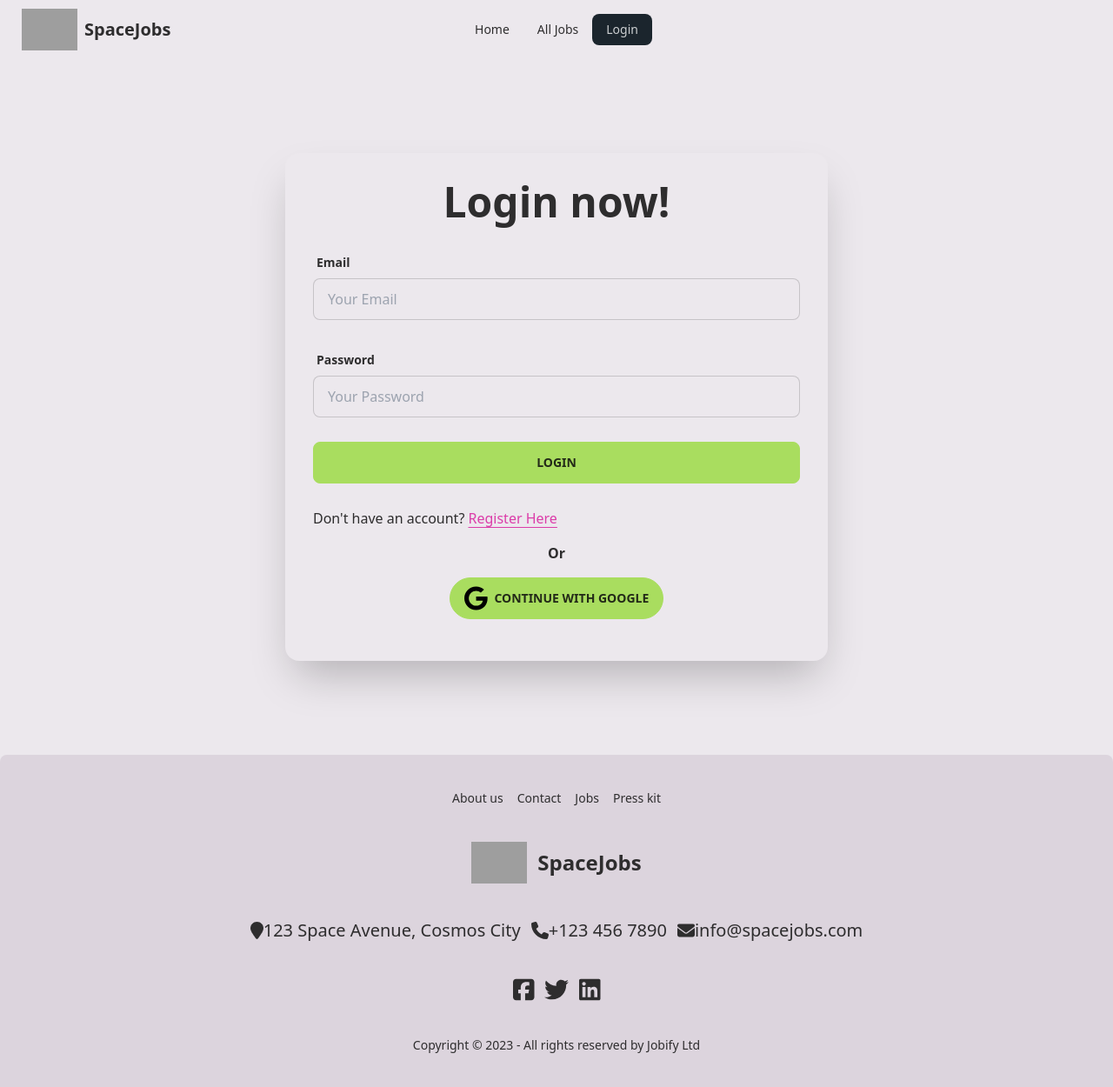
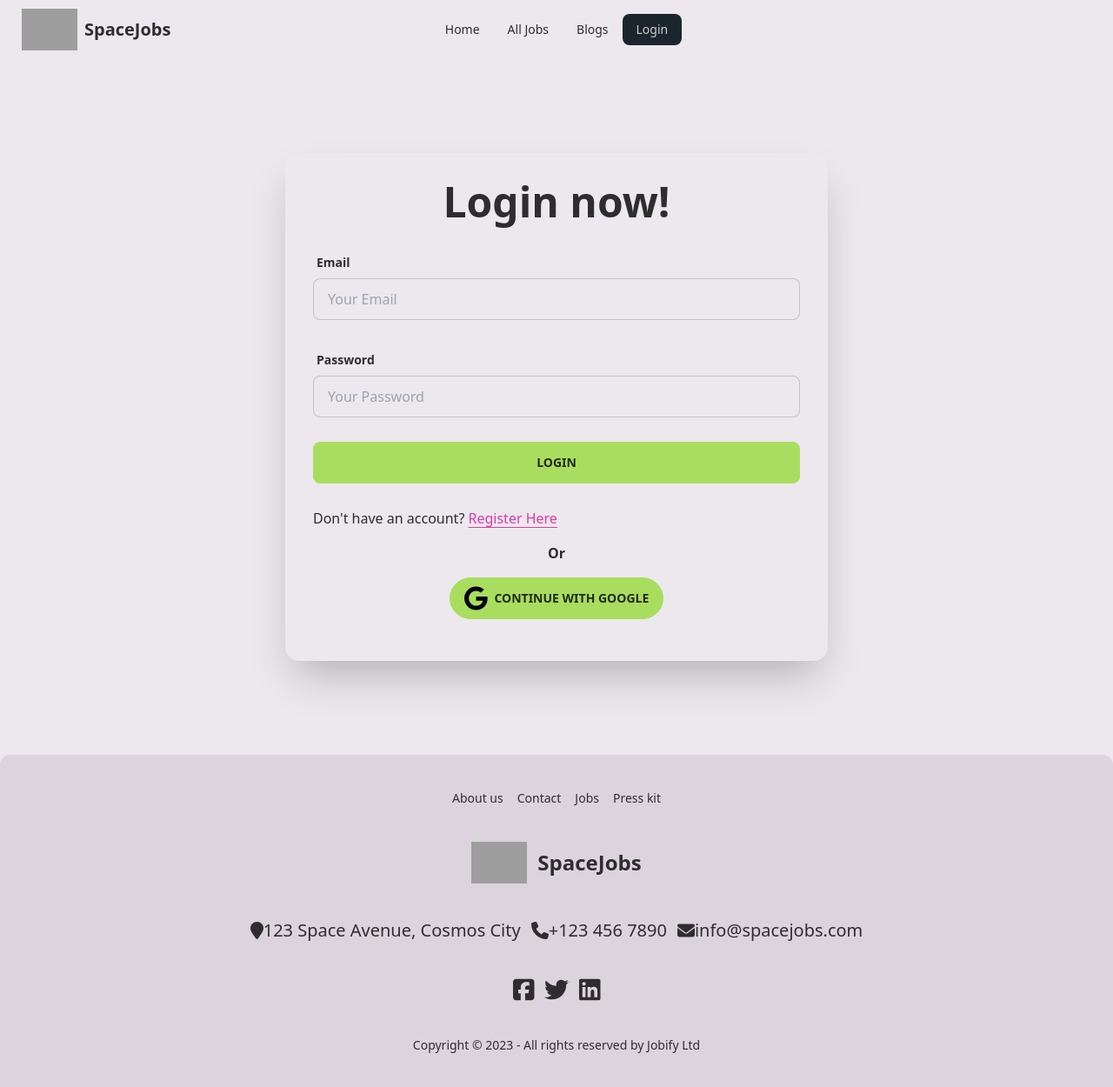
Before and after one commit to ibrahim-dev313/space-jobs-crud-client, a React (Vite) app: page /login in a window 1280 px wide. Shown: the whole page at 87% size. Built offline with nearby package versions, Linux system fonts and the light colour scheme; no server answers; grey boxes are pictures that could not be loaded.

Commit message:
finishing touches

```diff
--- a/src/Components/Home/Banner.jsx
+++ b/src/Components/Home/Banner.jsx
@@ -4,7 +4,7 @@ import { FontAwesomeIcon } from '@fortawesome/react-fontawesome';
 const Banner = () => {
     return (
         <div>
-            <div className="min-h-[50vh] hero bg-base-200">
+            <div className="min-h-[75vh] hero bg-base-200 rounded-xl">
                 <div className="text-center hero-content">
                     <div className="max-w-md">
                         <h1 className="text-5xl font-bold">Welcome to Your Dream Career Journey</h1>
--- a/src/Components/Home/CareerAdvice.jsx
+++ b/src/Components/Home/CareerAdvice.jsx
@@ -1,7 +1,7 @@
 
 const CareerAdvice = () => {
     return (
-        <div className="py-12 bg-base-300">
+        <div className="pt-12 pb-24 bg-base-300 rounded-xl">
             <div className="container px-4 mx-auto">
                 <h2 className="mb-6 text-3xl font-semibold text-center text-gray-800">Career Advice and Tips</h2>
 
--- a/src/Components/Shared/Footer.jsx
+++ b/src/Components/Shared/Footer.jsx
@@ -6,7 +6,7 @@ import React from 'react';
 const Footer = () => {
     return (
         <>
-            <footer className="p-10 rounded-t-lg shadow-xl footer footer-center bg-base-200 text-base-content">
+            <footer className="p-10 shadow-xl rounded-t-xl footer footer-center bg-base-200 text-base-content">
                 <nav className="grid grid-flow-col gap-4">
                     <a className="link link-hover">About us</a>
                     <a className="link link-hover">Contact</a>
--- a/src/Components/Shared/Navbar.jsx
+++ b/src/Components/Shared/Navbar.jsx
@@ -22,6 +22,7 @@ const Navbar = () => {
                         <ul tabIndex={0} className="menu menu-sm dropdown-content mt-3 z-[1] p-2 shadow bg-base-100 rounded-box w-52">
                             <li><NavLink to='/'>Home</NavLink></li>
                             <li><NavLink to='/all-jobs'>All Jobs</NavLink></li>
+                            <li><NavLink to='/blogs'>Blogs</NavLink></li>
 
 
                             {
@@ -30,7 +31,6 @@ const Navbar = () => {
                                         <li><NavLink to='/applied-jobs'>Applied Jobs</NavLink></li>
                                         <li><NavLink to='/add-job'>Add a Job</NavLink></li>
                                         <li><NavLink to='/my-jobs'>My Jobs</NavLink></li>
-                                        <li><NavLink to='/blogs'>Blogs</NavLink></li>
                                         <li><button className="" onClick={handleLogOut}>Log Out</button></li>
                                     </> :
                                     <li ><NavLink to='/login' className="flex items-center ">Login</NavLink></li>
@@ -45,6 +45,7 @@ const Navbar = () => {
                     <ul className="px-1 menu menu-horizontal">
                         <li><NavLink to='/'>Home</NavLink></li>
                         <li><NavLink to='/all-jobs'>All Jobs</NavLink></li>
+                        <li><NavLink to='/blogs'>Blogs</NavLink></li>
 
 
                         {
--- a/src/Functions/DynamicTitle.jsx
+++ b/src/Functions/DynamicTitle.jsx
@@ -1,4 +1,4 @@
 export const pageTitle = (newTitle) => {
-    return (document.title = `SpaceJobs ${newTitle}`)
+    return (document.title = `SpaceJobs | ${newTitle}`)
 
 }
```
Also changed, not shown: 1 other file (tests, documents, lock files or other folders).
